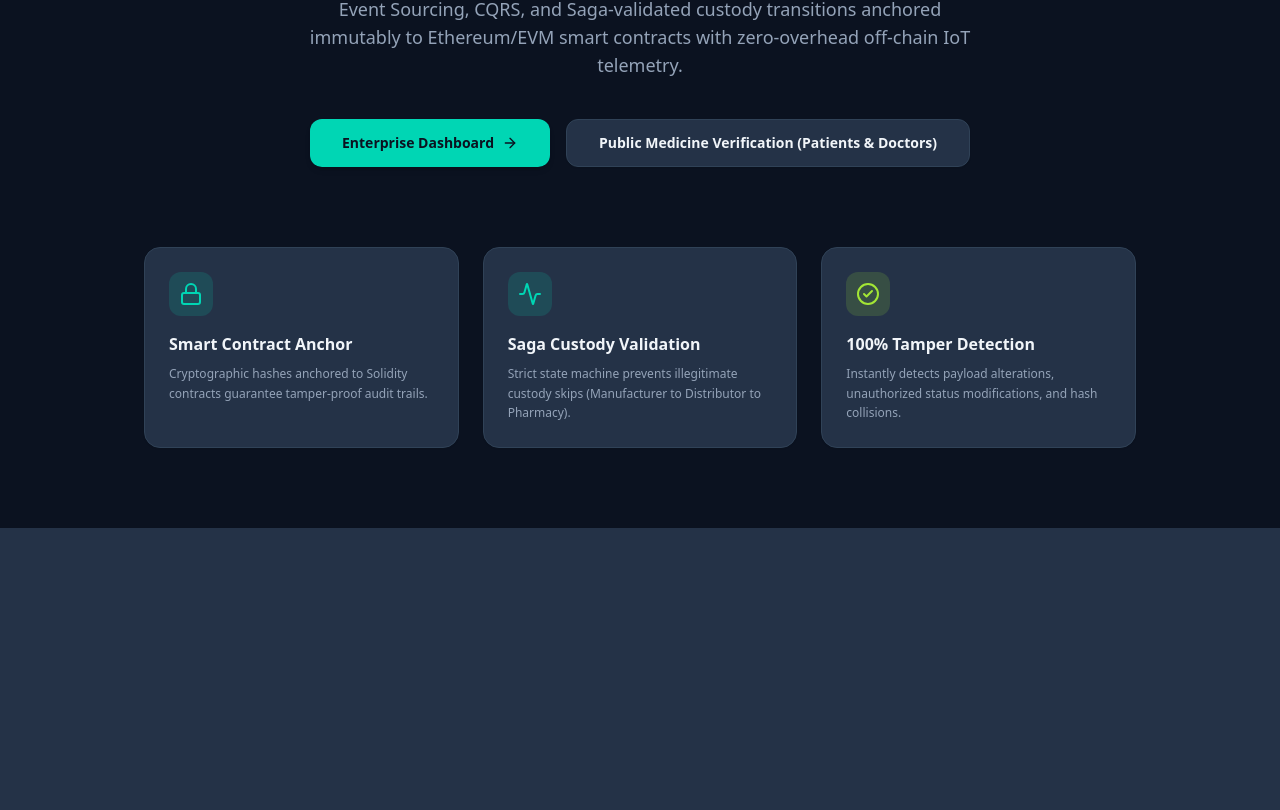
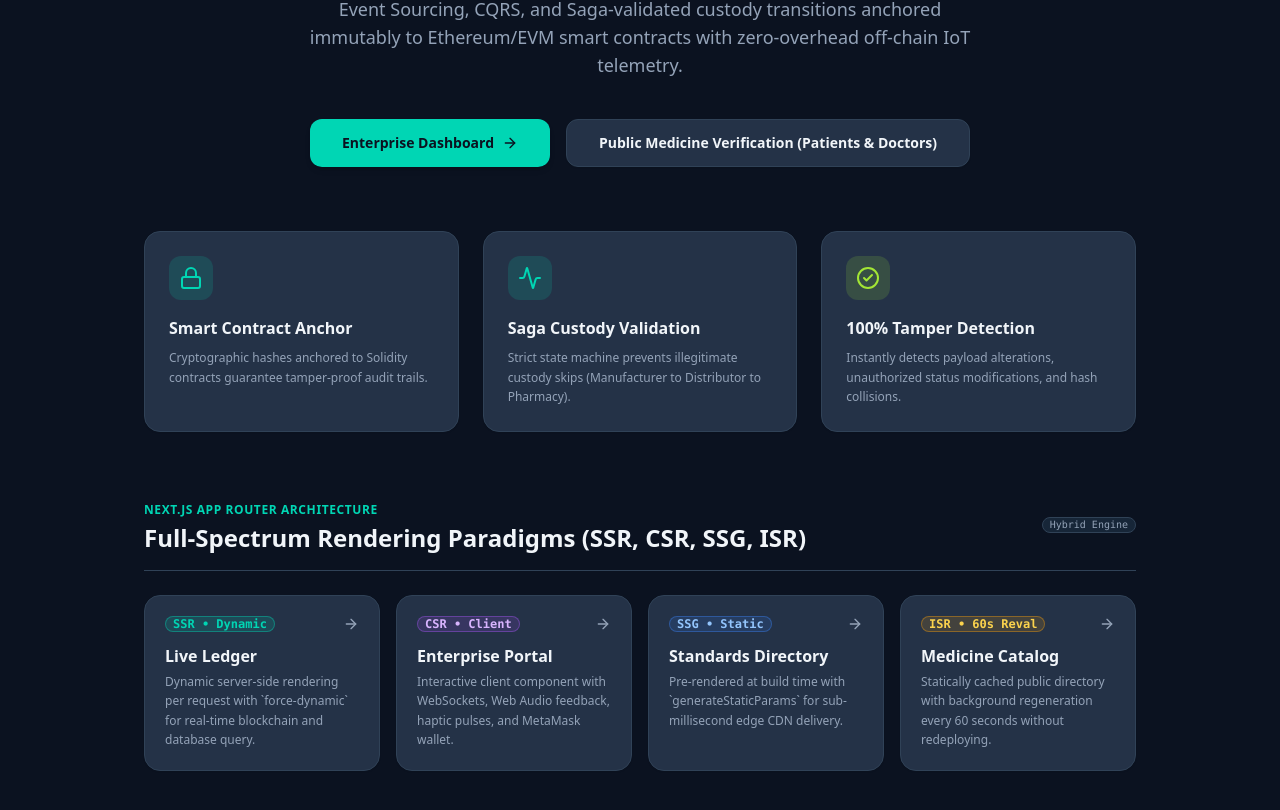
Before and after one commit to MirEashanZaman/pharma-trace-frontend, a Next.js app: page / in a window 1280 px wide. Shown: the part 344-1154 px from the top of the page. Before the commit the page ends 872 px from the top, so only its background shows below. Built offline with nearby package versions, Linux system fonts and the light colour scheme.

Commit message:
feat(home): feature SSR, CSR, SSG, and ISR rendering paradigms on landing page

```diff
--- a/app/page.tsx
+++ b/app/page.tsx
@@ -59,7 +59,7 @@ export default function HomePage() {
           </Link>
         </div>
 
-        <div className="grid grid-cols-1 sm:grid-cols-3 gap-6 text-left mt-20 w-full">
+        <div className="grid grid-cols-1 sm:grid-cols-3 gap-6 text-left mt-16 w-full">
           <div className="card bg-[#243247] border border-[#304257] shadow-sm rounded-2xl p-6">
             <div className="h-11 w-11 rounded-xl bg-[#00D6B4]/15 text-[#00D6B4] flex items-center justify-center mb-4">
               <Lock className="h-6 w-6" />
@@ -90,6 +90,104 @@ export default function HomePage() {
             </p>
           </div>
         </div>
+
+        <div className="w-full mt-16 space-y-6 text-left">
+          <div className="flex flex-col sm:flex-row sm:items-center justify-between gap-3 border-b border-[#304257] pb-4">
+            <div>
+              <span className="text-xs font-bold uppercase tracking-wider text-[#00D6B4]">
+                Next.js App Router Architecture
+              </span>
+              <h2 className="text-2xl font-black text-[#F1F5F9] mt-0.5">
+                Full-Spectrum Rendering Paradigms (SSR, CSR, SSG, ISR)
+              </h2>
+            </div>
+            <span className="badge badge-sm bg-[#172638] border border-[#304257] text-[#94A3B8] font-mono text-[10px]">
+              Hybrid Engine
+            </span>
+          </div>
+
+          <div className="grid grid-cols-1 sm:grid-cols-2 lg:grid-cols-4 gap-4">
+            <Link
+              href="/ledger"
+              className="card bg-[#243247] border border-[#304257] hover:border-[#00D6B4] p-5 rounded-2xl transition shadow-sm space-y-3 group"
+            >
+              <div className="flex items-center justify-between">
+                <span className="badge badge-sm bg-[#00D6B4]/15 text-[#00D6B4] border border-[#00D6B4]/40 font-mono font-bold">
+                  SSR &bull; Dynamic
+                </span>
+                <ArrowRight className="h-4 w-4 text-[#94A3B8] group-hover:text-[#00D6B4] transition" />
+              </div>
+              <div>
+                <h3 className="text-base font-bold text-[#F1F5F9] group-hover:text-[#00D6B4] transition">
+                  Live Ledger
+                </h3>
+                <p className="text-xs text-[#94A3B8] mt-1 leading-relaxed">
+                  Dynamic server-side rendering per request with `force-dynamic` for real-time blockchain and database query.
+                </p>
+              </div>
+            </Link>
+
+            <Link
+              href="/dashboard"
+              className="card bg-[#243247] border border-[#304257] hover:border-[#00D6B4] p-5 rounded-2xl transition shadow-sm space-y-3 group"
+            >
+              <div className="flex items-center justify-between">
+                <span className="badge badge-sm bg-purple-500/15 text-purple-300 border border-purple-500/40 font-mono font-bold">
+                  CSR &bull; Client
+                </span>
+                <ArrowRight className="h-4 w-4 text-[#94A3B8] group-hover:text-[#00D6B4] transition" />
+              </div>
+              <div>
+                <h3 className="text-base font-bold text-[#F1F5F9] group-hover:text-[#00D6B4] transition">
+                  Enterprise Portal
+                </h3>
+                <p className="text-xs text-[#94A3B8] mt-1 leading-relaxed">
+                  Interactive client component with WebSockets, Web Audio feedback, haptic pulses, and MetaMask wallet.
+                </p>
+              </div>
+            </Link>
+
+            <Link
+              href="/standards"
+              className="card bg-[#243247] border border-[#304257] hover:border-[#00D6B4] p-5 rounded-2xl transition shadow-sm space-y-3 group"
+            >
+              <div className="flex items-center justify-between">
+                <span className="badge badge-sm bg-blue-500/15 text-blue-300 border border-blue-500/40 font-mono font-bold">
+                  SSG &bull; Static
+                </span>
+                <ArrowRight className="h-4 w-4 text-[#94A3B8] group-hover:text-[#00D6B4] transition" />
+              </div>
+              <div>
+                <h3 className="text-base font-bold text-[#F1F5F9] group-hover:text-[#00D6B4] transition">
+                  Standards Directory
+                </h3>
+                <p className="text-xs text-[#94A3B8] mt-1 leading-relaxed">
+                  Pre-rendered at build time with `generateStaticParams` for sub-millisecond edge CDN delivery.
+                </p>
+              </div>
+            </Link>
+
+            <Link
+              href="/catalog"
+              className="card bg-[#243247] border border-[#304257] hover:border-[#00D6B4] p-5 rounded-2xl transition shadow-sm space-y-3 group"
+            >
+              <div className="flex items-center justify-between">
+                <span className="badge badge-sm bg-amber-500/15 text-amber-300 border border-amber-500/40 font-mono font-bold">
+                  ISR &bull; 60s Reval
+                </span>
+                <ArrowRight className="h-4 w-4 text-[#94A3B8] group-hover:text-[#00D6B4] transition" />
+              </div>
+              <div>
+                <h3 className="text-base font-bold text-[#F1F5F9] group-hover:text-[#00D6B4] transition">
+                  Medicine Catalog
+                </h3>
+                <p className="text-xs text-[#94A3B8] mt-1 leading-relaxed">
+                  Statically cached public directory with background regeneration every 60 seconds without redeploying.
+                </p>
+              </div>
+            </Link>
+          </div>
+        </div>
       </main>
     </div>
   );
```
